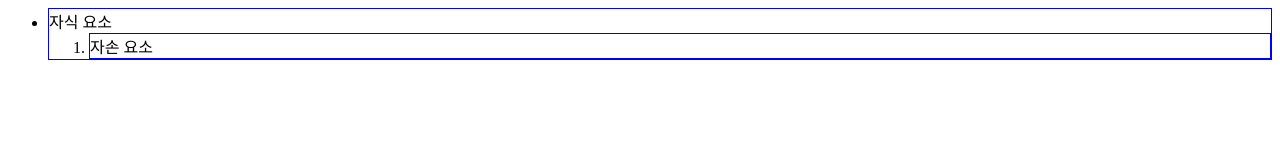
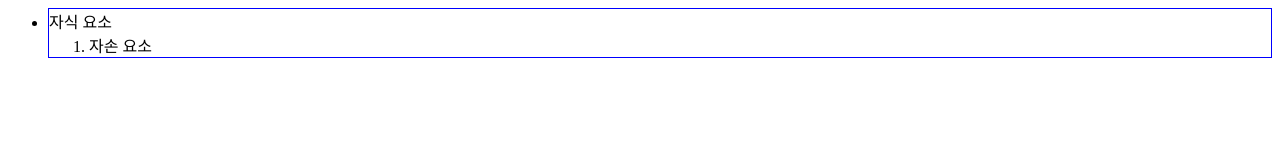
Before and after one commit to imthekingsky/my-project3, a plain HTML site: page 03/03-2/child.html in a window 1280 px wide. Drawn offline with Linux system fonts and the light colour scheme.

Commit message:
76p 자식 선택자 - 직계 자식 요소만 선택하기[직계 자식만]

```diff
--- a/03/03-2/css/child.css
+++ b/03/03-2/css/child.css
@@ -1,3 +1,3 @@
-ul li{
+ul > li{
     border: 1px solid blue;
 }
```
